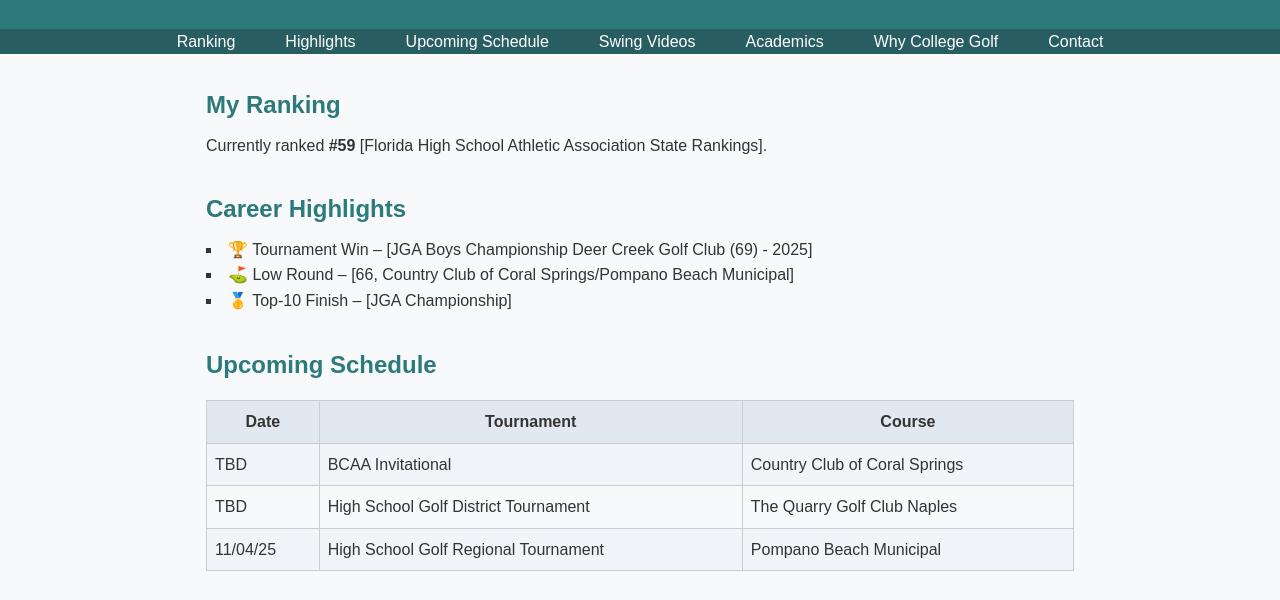
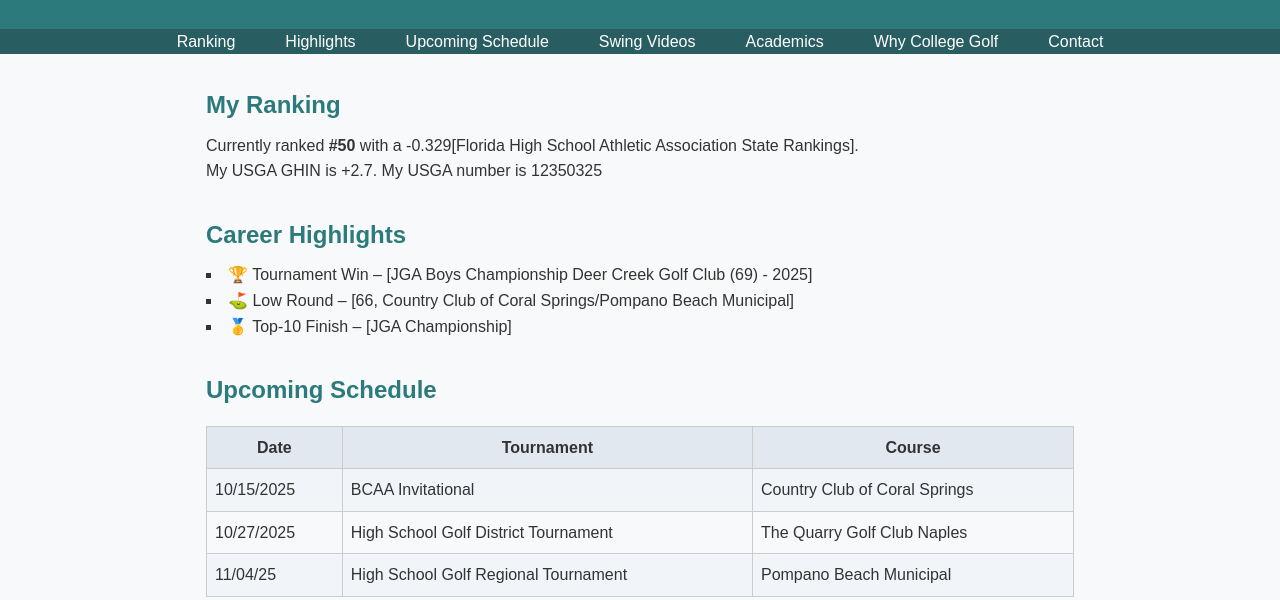
Before and after one commit to golferliam954-hub/golferliam954.github.io, a plain HTML site: page index.html in a window 1280 px wide. Shown: the part 112-712 px from the top of the page. Drawn offline with Linux system fonts and the light colour scheme.

Commit message:
Update index.html

```diff
--- a/index.html
+++ b/index.html
@@ -27,7 +27,8 @@
   <main>
     <section id="ranking">
       <h2>My Ranking</h2>
-      <p>Currently ranked <strong>#59</strong> [Florida High School Athletic Association State Rankings].</p>
+      <p>Currently ranked <strong>#50</strong> with a -0.329[Florida High School Athletic Association State Rankings].</p>
+      <p>My USGA GHIN is +2.7. My USGA number is 12350325</p>
     </section>
 
     <section id="highlights">
@@ -48,12 +49,12 @@
           <th>Course</th>
         </tr>
         <tr>
-          <td>TBD</td>
+          <td>10/15/2025</td>
           <td>BCAA Invitational</td>
           <td>Country Club of Coral Springs</td>
         </tr>
         <tr>
-          <td>TBD</td>
+          <td>10/27/2025</td>
           <td>High School Golf District Tournament</td>
           <td>The Quarry Golf Club Naples</td>
         </tr>
```
